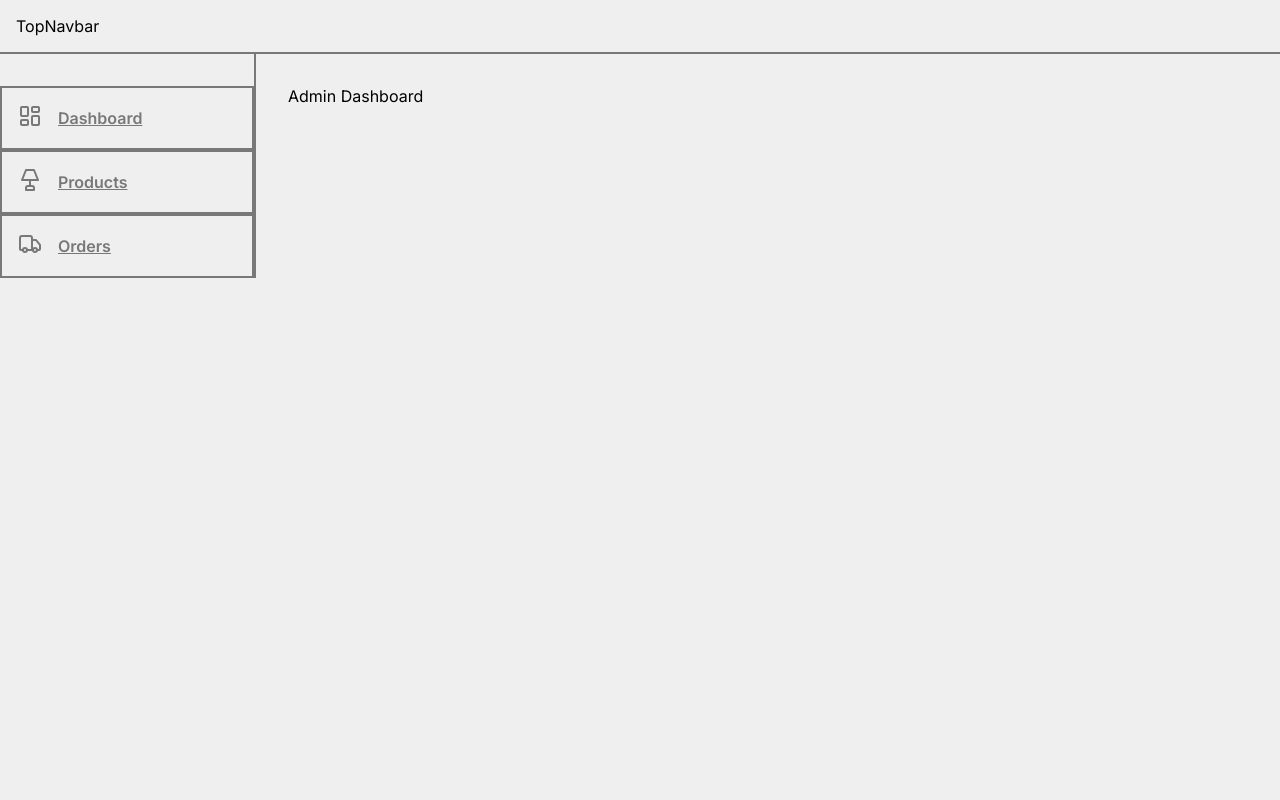
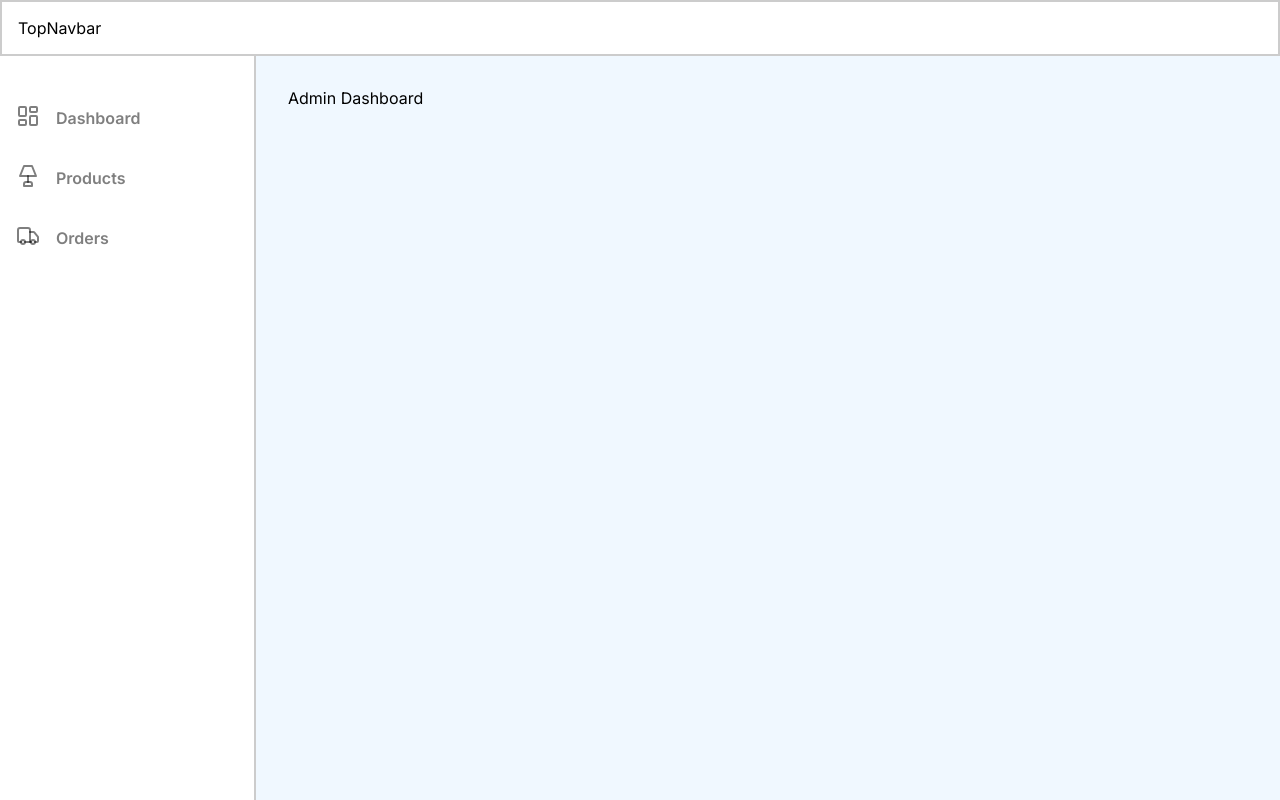
Before and after one commit to MrJuanPabloTheCreator/e-commerce-demo, a Next.js app: page /admin/dashboard in a window 1280 px wide. Built offline with nearby package versions, Linux system fonts and the light colour scheme.

Commit message:
Products layout and admin side bar CSS improvements.

```diff
--- a/app/admin/_components/leftNavbar.module.css
+++ b/app/admin/_components/leftNavbar.module.css
@@ -3,9 +3,8 @@
     flex-direction: column;
     width: 20%;
     padding-top: 2rem;
-    border-right: 2px;
-    border-right-style: solid;
-    border-color: #787878;
+    border-right: hsla(0, 0%, 0%, 0.2) 2px solid;
+    background-color: white;
 }
 
 .button {
@@ -14,14 +13,12 @@
     align-items: center;
     gap: 1rem;
     font-weight: 600;
-    color: #787878;
+    color: rgba(0, 0, 0, 0.5);
     padding: 1rem;
-    border: 2px;
-    border-style: solid;
-    border-color: #787878;
+    text-decoration: none;
 }
 
 .button:hover {
-    background-color: rgba(255, 255, 255, 0.827);
+    background-color: rgba(0, 0, 0, 0.05);
     cursor: pointer;
 }
--- a/app/admin/_components/topNavbar.module.css
+++ b/app/admin/_components/topNavbar.module.css
@@ -1,10 +1,6 @@
 .container {
     width: 100%;
-    padding-top: 1rem;
-    padding-bottom: 1rem;
-    padding-left: 1rem;
-    padding-right: 1rem;
-    border-bottom: 2px;
-    border-bottom-style: solid;
-    border-color: #787878;
+    padding: 1rem;
+    background-color: white;
+    border: rgba(0, 0, 0, 0.2) 2px solid;
 }
--- a/app/admin/layout.module.css
+++ b/app/admin/layout.module.css
@@ -2,6 +2,8 @@
     display: flex;
     flex-direction: column;
     height: 100%;
+    width: 100%;
+    background-color: aliceblue;
 }
 
 .content {
--- a/app/admin/products/_components/_styles/navbar.module.css
+++ b/app/admin/products/_components/_styles/navbar.module.css
@@ -4,7 +4,8 @@
     padding: 0.5rem;
     gap: 0.5rem;
     width: 100%;
-    border-bottom: #000000 solid;
+    background-color: rgba(0, 0, 0, 0.2);
+    border-bottom: hsla(0, 0%, 0%, 0.1) 2px solid;
 }
 
 .navbarActions {
--- a/app/admin/products/page.tsx
+++ b/app/admin/products/page.tsx
@@ -1,5 +1,4 @@
 import ProductsListing from "./_components/productsListing"
-import ProductsNavbar from "./_components/productsNavbar"
 import styles from "./products.module.css"
 
 const ProductsPage = () => {
--- a/app/admin/products/products.module.css
+++ b/app/admin/products/products.module.css
@@ -1,4 +1,7 @@
 .container {
-    width: 100%;
+    display: flex;
+    flex-direction: column;
+    width: 80%;
     padding: 2rem;
+    gap: 1rem;
 }
--- a/app/globals.css
+++ b/app/globals.css
@@ -6,7 +6,7 @@
 
 html,
 body {
-  min-height: 100vh;
+  height: 100%;
   background-color: rgba(0, 0, 0, 0.03);
 }
 
```
Also changed, not shown: app/admin/products/_components/_styles/products.module.css (+25 -3 lines), app/admin/products/_components/productsListing.tsx (+20 -5 lines).
